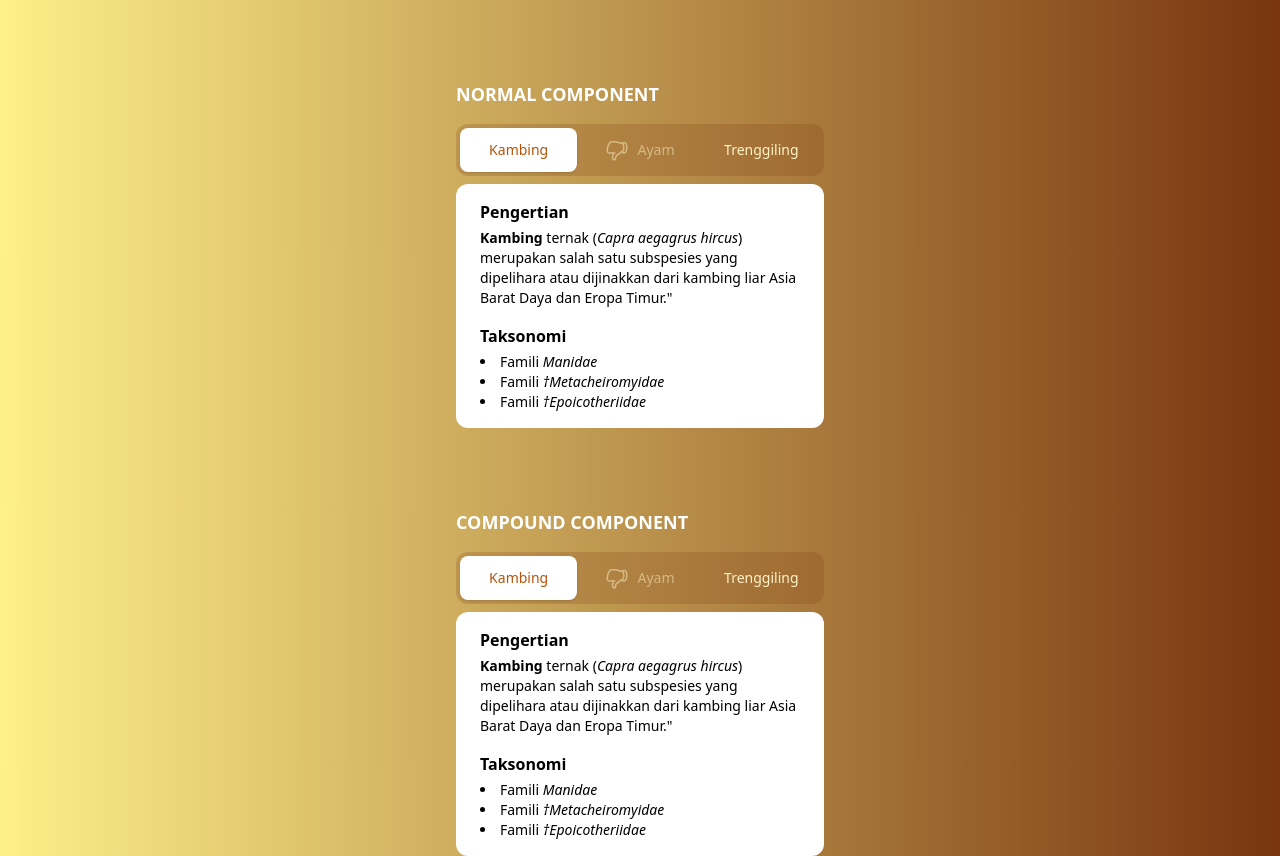
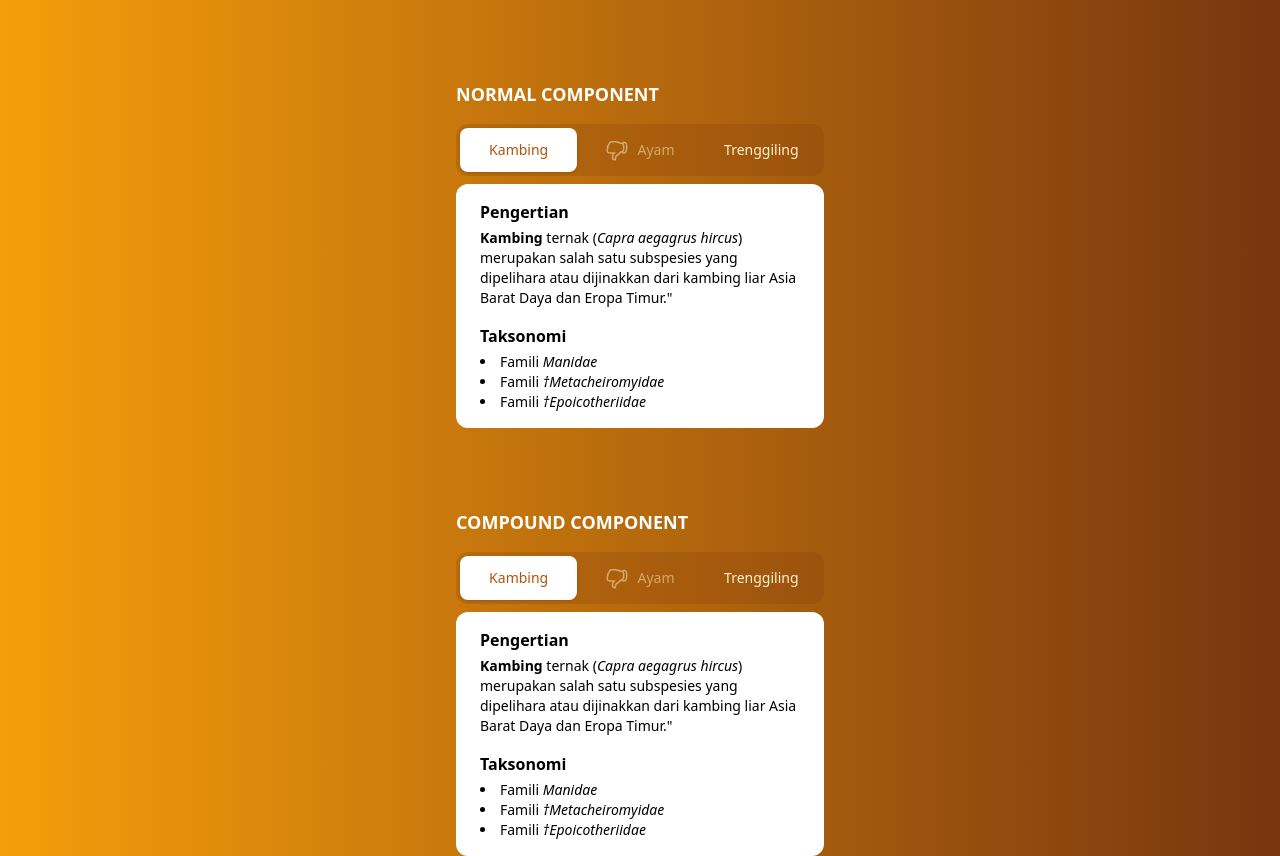
Before and after one commit to suliskh/example-compound-component, a React (Vite) app: page / in a window 1280 px wide. Built offline with nearby package versions, Linux system fonts and the light colour scheme.

Commit message:
fix: update color

```diff
--- a/src/App.tsx
+++ b/src/App.tsx
@@ -4,7 +4,7 @@ import NormalTabs from "./components/Tab";
 
 function App() {
   return (
-    <div className="bg-gradient-to-r from-yellow-200 to-amber-900 min-h-screen">
+    <div className="bg-gradient-to-r from-amber-500 to-amber-900 min-h-screen">
       <div className="container mx-auto px-10 max-w-md pt-20">
         <h1 className="mb-4 text-white font-bold uppercase text-lg">
           Normal Component
```
